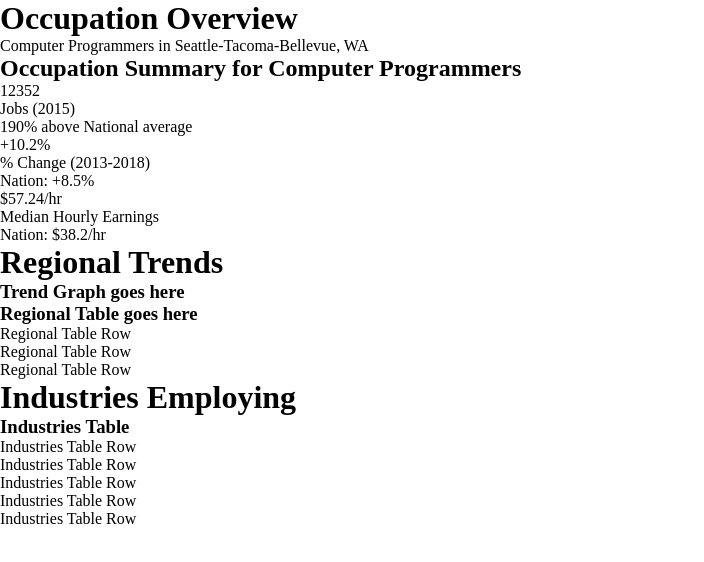
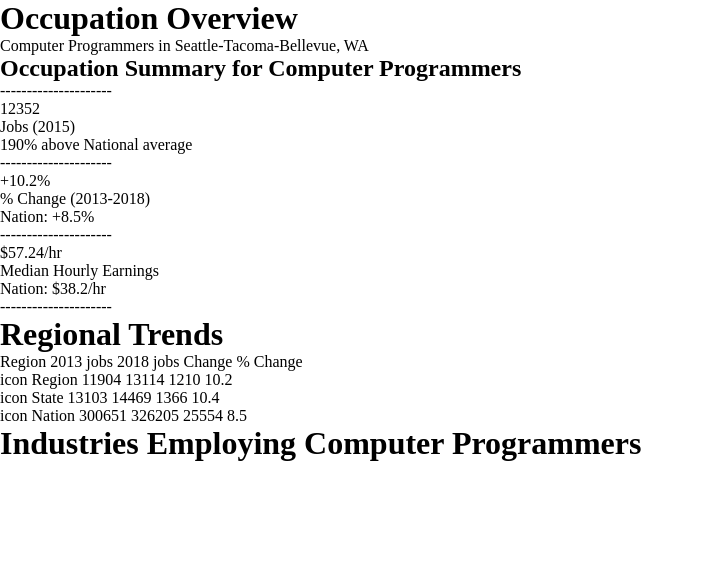
Before and after one commit to RodikYermak/esmi-mockup, a React (Create React App) app: page / in a window 1280 px wide. Shown: the top 562 px of the page, without its empty margins (0-704 px from the left). Built offline with nearby package versions, Linux system fonts and the light colour scheme.

Commit message:
regional trends component with data

```diff
--- a/src/App.js
+++ b/src/App.js
@@ -2,6 +2,8 @@
 import IndustriesEmploying from './components/industries/IndustriesEmploying';
 import OccupationOverview from './components/occupation/OccupationOverview';
 import OccupationSummaryCard from './components/occupation/OccupationSummaryCard';
+import RegionalTable from './components/trends/RegionalTable';
+import RegionalTableRow from './components/trends/RegionalTableRow';
 import RegionalTrends from './components/trends/RegionalTrends';
 import data from './data'
 
@@ -22,12 +24,16 @@ function App() {
 
   const summaryEarningsRegional = data.summary.earnings.regional
   const summaryEarningsNationalAvg = data.summary.earnings.national_avg
+
+
   const trendComparisonStartYear = data.trend_comparison.start_year
   const trendComparisonEndYear = data.trend_comparison.end_year
   const trendComparisonRegional = data.trend_comparison.regional
   const trendComparisonState = data.trend_comparison.state
   const trendComparisonNation = data.trend_comparison.nation
-  const emplyingIndustriesJobs = data.employing_industries.jobs
+
+
+  const employingIndustriesJobs = data.employing_industries.jobs
   const employingIndustries = data.employing_industries.industries
 
 
@@ -50,7 +56,7 @@ function App() {
    trendComparisonRegional,
    trendComparisonState,
    trendComparisonNation,
-   emplyingIndustriesJobs,
+   employingIndustriesJobs,
    employingIndustries)
   return (
     <>
@@ -58,10 +64,13 @@ function App() {
       <OccupationSummaryCard top={summaryJobsRegional} middle={`Jobs (${summaryJobsYear})`} bottom={`${summaryJobsNationalAvgPercentage}% above National average`}/>
       <OccupationSummaryCard top={`+${summaryJobsGrowthRegional}%`} middle={`% Change (${summaryJobsGrowthStartYear}-${summaryJobsGrowthEndYear}) `} bottom={`Nation: +${summaryJobsGrowthNationalAvg}%`}/>
       <OccupationSummaryCard top={`$${summaryEarningsRegional}/hr`} middle={`Median Hourly Earnings`} bottom={`Nation: $${summaryEarningsNationalAvg}/hr`}/>
+      <RegionalTrends />
+      <RegionalTable startYear = {trendComparisonStartYear} endYear={trendComparisonEndYear}/>
+      <RegionalTableRow region={'Region'} startJobs={data.trend_comparison.regional[0]} endJobs={data.trend_comparison.regional[data.trend_comparison.regional.length-1]} change={data.trend_comparison.regional[data.trend_comparison.regional.length-1]-data.trend_comparison.regional[0]} percentage={10.2}/>
+      <RegionalTableRow region={'State'} startJobs={13103} endJobs={14469} change={1366} percentage={10.4}/>
+      <RegionalTableRow region={'Nation'} startJobs={300651} endJobs={326205} change={25554} percentage={8.5}/>
 
-
-      <RegionalTrends />
-      <IndustriesEmploying />
+      <IndustriesEmploying title={occupationTitle}/>
     </>
   );
 }
--- a/src/components/industries/IndustriesEmploying.js
+++ b/src/components/industries/IndustriesEmploying.js
@@ -1,11 +1,9 @@
 import React from 'react'
-import IndustriesTable from './IndustriesTable'
 
-function IndustriesEmploying() {
+function IndustriesEmploying(props) {
     return (
         <div>
-            <h1>Industries Employing</h1>
-            <IndustriesTable />
+            <h1>Industries Employing {props.title}</h1>
         </div>
     )
 }
--- a/src/components/industries/IndustriesTable.js
+++ b/src/components/industries/IndustriesTable.js
@@ -1,16 +1,9 @@
 import React from 'react'
-import IndustriesTableRow from './IndustriesTableRow'
+
 
 function IndustriesTable() {
     return (
-        <>
-            <h3>Industries Table</h3>
-            <IndustriesTableRow />
-            <IndustriesTableRow />
-            <IndustriesTableRow />
-            <IndustriesTableRow />
-            <IndustriesTableRow />
-        </>
+        <p>Industry Occupation jobs in industry(2015) % of Occupation in industry(2015) % of Total Jobs in Industry(2015)</p>
     )
 }
 
--- a/src/components/occupation/OccupationOverview.js
+++ b/src/components/occupation/OccupationOverview.js
@@ -6,6 +6,7 @@ function OccupationOverview(props) {
             <h1>Occupation Overview</h1>
             <p>{props.occupationTitle} in {props.regionTitle}</p>
             <h2>Occupation Summary for {props.occupationTitle}</h2>
+            <p>---------------------</p>
         </div>
     )
 }
--- a/src/components/occupation/OccupationSummaryCard.js
+++ b/src/components/occupation/OccupationSummaryCard.js
@@ -6,6 +6,7 @@ function OccupationSummaryCard(props) {
             <p>{props.top}</p>
             <p>{props.middle}</p>
             <p>{props.bottom}</p>
+            <p>---------------------</p>
         </>
     )
 }
--- a/src/components/trends/RegionalTable.js
+++ b/src/components/trends/RegionalTable.js
@@ -1,13 +1,9 @@
 import React from 'react'
-import RegionalTableRow from './RegionalTableRow'
 
-function RegionalTable() {
+function RegionalTable(props) {
     return (
         <>
-            <h3>Regional Table goes here</h3>
-            <RegionalTableRow />
-            <RegionalTableRow />
-            <RegionalTableRow />
+            <p>Region {props.startYear} jobs {props.endYear} jobs Change % Change </p>
         </>
     )
 }
--- a/src/components/trends/RegionalTableRow.js
+++ b/src/components/trends/RegionalTableRow.js
@@ -1,10 +1,8 @@
 import React from 'react'
 
-function RegionalTableRow() {
+function RegionalTableRow(props) {
     return (
-        <p>
-            Regional Table Row
-        </p>
+        <p>icon {props.region} {props.startJobs} {props.endJobs} {props.change} {props.percentage}</p>
     )
 }
 
--- a/src/components/trends/RegionalTrends.js
+++ b/src/components/trends/RegionalTrends.js
@@ -1,13 +1,10 @@
 import React from 'react'
-import RegionalTable from './RegionalTable'
-import RegionalGraph from './RegionalGraph'
+
 
 function RegionalTrends() {
     return (
         <div>
             <h1>Regional Trends</h1>
-            <RegionalGraph />
-            <RegionalTable />
         </div>
     )
 }
```
